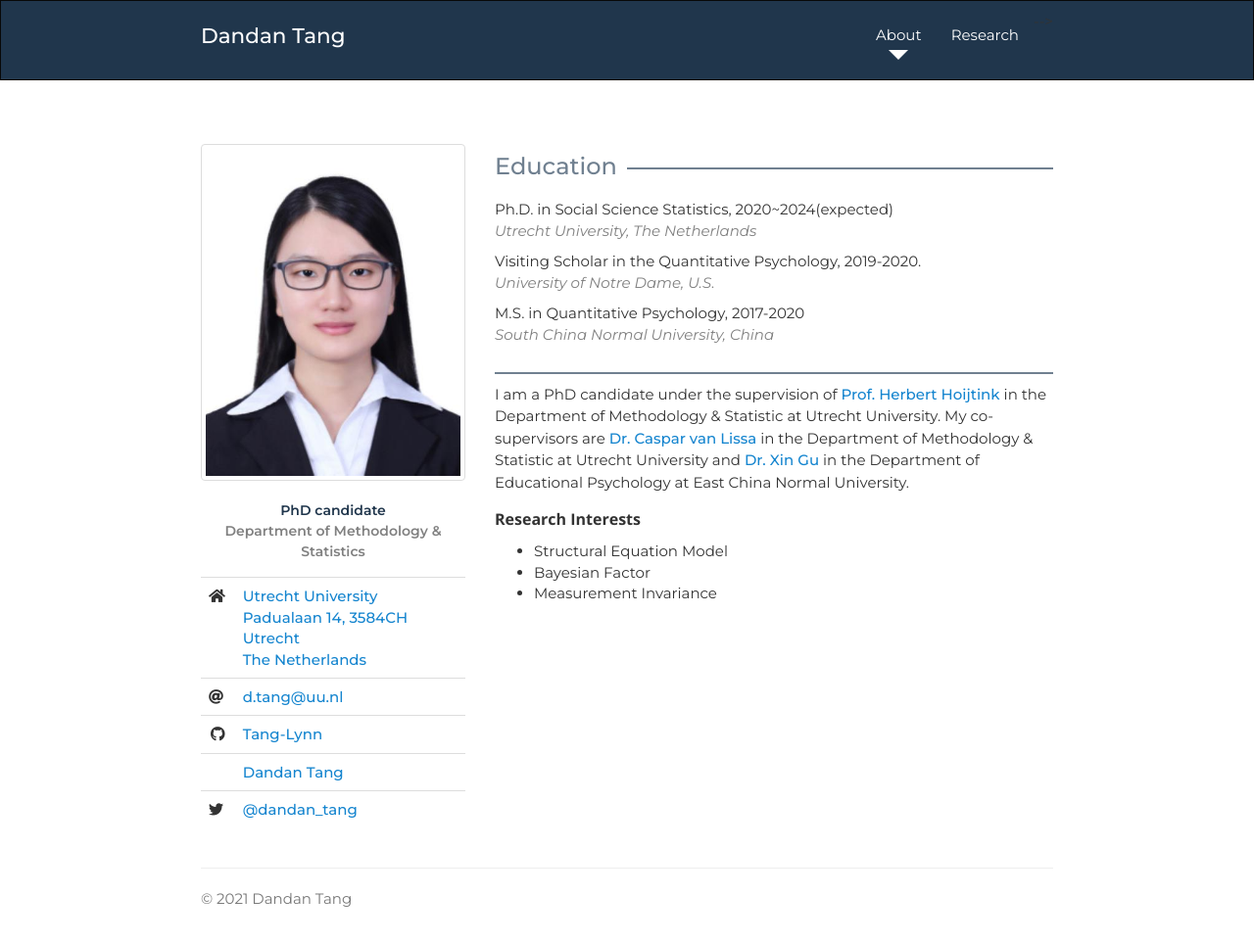
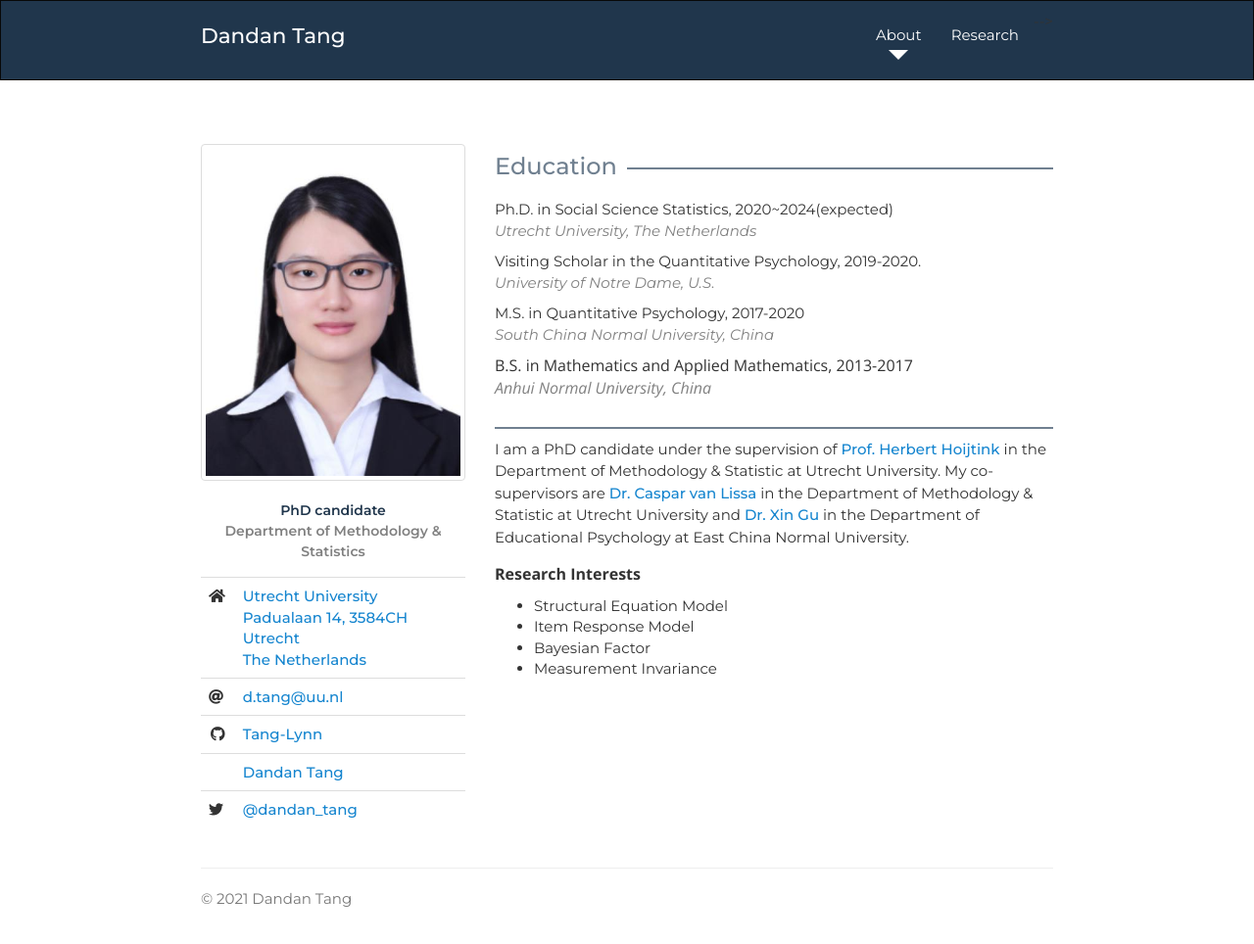
Before and after one commit to Tang-Lynn/tang-lynn.github.io, a Jekyll site: the page index.html, which Jekyll copies as it is, in a window 1280 px wide. Shown: the whole page at 98% size. Built offline with Jekyll 4.4.1, drawn with Linux system fonts in a browser that asks for light colours; nearby versions of some CDN libraries; a style sheet for code colours, icons or effects is not loaded.

Commit message:
Update index.html

```diff
--- a/index.html
+++ b/index.html
@@ -118,6 +118,10 @@
             <span class="university"><em>South China Normal University, China</em></span>
 	</li>
           </ul>
+	    B.S. in Mathematics and Applied Mathematics, 2013-2017 <br>
+            <span class="university"><em>Anhui Normal University, China</em></span>
+	</li>
+          </ul>
 
         <h3 class="push-down-4"></h3>
 
@@ -126,6 +130,7 @@
             <b>Research Interests</b>
             <ul class="push-down-1">
                <li>Structural Equation Model</li>
+	       <li>Item Response Model</li>
                <li>Bayesian Factor</li>
                <li>Measurement Invariance</li>
                <!-- <li><em>{AREA 4}</em>&mdash;{BRIEF DESCRIPTION OF AREA}</li> -->
```
